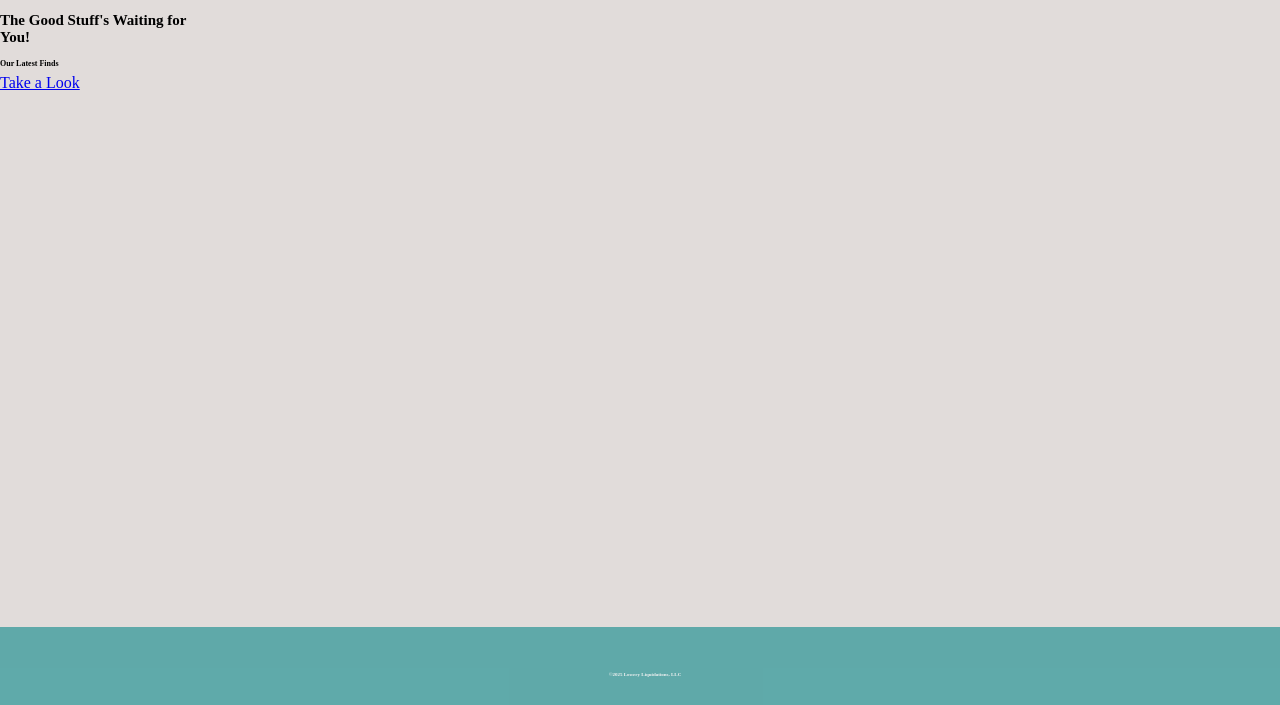
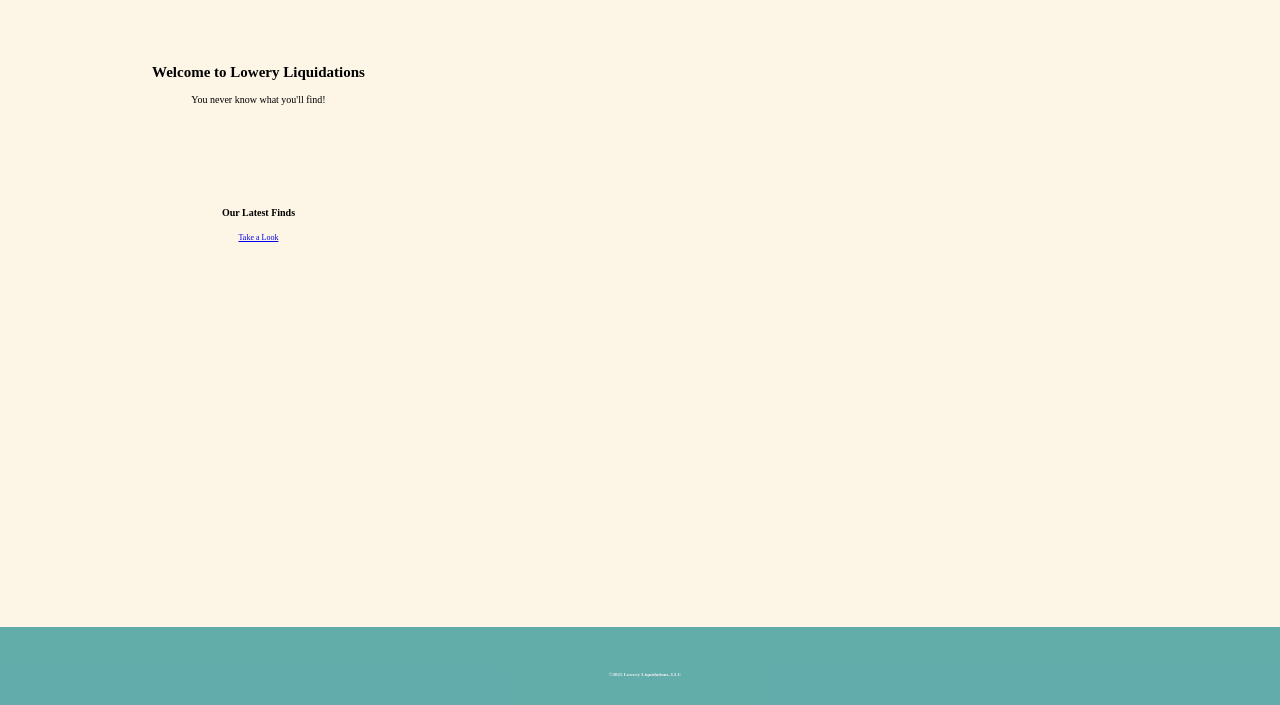
Before and after one commit to cristalccm/loweryliquidations, a plain HTML site: page lowery_liquidations/index.html in a window 1280 px wide. Shown: the part 95-800 px from the top of the page. Drawn offline with Linux system fonts and the light colour scheme.

Commit message:
added and edited html elements and css

```diff
--- a/lowery_liquidations/assets/css/style.css
+++ b/lowery_liquidations/assets/css/style.css
@@ -8,7 +8,9 @@ img{
 }
 
 body {
-  background-color: #e1dcda;
+background-color: oldlace;
+  background-repeat: no-repeat;
+  background-size: cover;
   display: grid;
   grid-template-columns: repeat(6, 1fr);
   grid-template-rows: auto 1fr auto;
@@ -18,11 +20,13 @@ body {
 }
 
 header.primary {
+
   grid-column: 1 / -1;
   display: flex;
   align-items: center;
   gap: 1rem;
   padding: 1rem 2rem;
+
 
 }
 
@@ -110,15 +114,44 @@ header.primary h1{
   outline: 2px solid #ffffff;
   outline-offset: 2px;
 }
+.intro {
 
-.intro{
-  grid-column: 1 / -1;
+  max-width: 100%;
+  width: 100%;
+  margin-top: 20px;
+  margin-left: 80px;
+  margin-right: auto;
+  text-align: center;
+  padding: 2rem;
+}
+.intro .content {
+  max-width: 800px;
+  width: 100%;
 }
 
 
-h1{ font-size: 15px; }
+h1{
+  font-size: 15px;
 
-h2{ font-size: 8px; }
+  white-space: nowrap;
+}
+
+h2{ font-size: 10px; }
+P{
+  font-size: 10px;
+}
+.browse{
+   max-width: 100%;
+  width: 100%;
+  margin-top: 20px;
+  margin-left: 80px;
+  margin-right: auto;
+  text-align: center;
+  padding: 2rem;
+}
+.browse-button{
+  font-size: 8px;
+}
 
 @media (prefers-reduced-motion: reduce){
   .topnav a{ transition: none; }
--- a/lowery_liquidations/index.html
+++ b/lowery_liquidations/index.html
@@ -31,8 +31,12 @@
   </nav>
 </header>
       <main class="container">
+
     <section class="intro">
-      <h1>The Good Stuff's Waiting for You!</h1>
+      <div class="content">
+      <h1>Welcome to Lowery Liquidations</h1>
+      <p>You never know what you'll find!</p>
+    </div>
     </section>
     <section class="browse">
       <h2>Our Latest Finds</h2>
```
Also changed, not shown: 1 other file.
